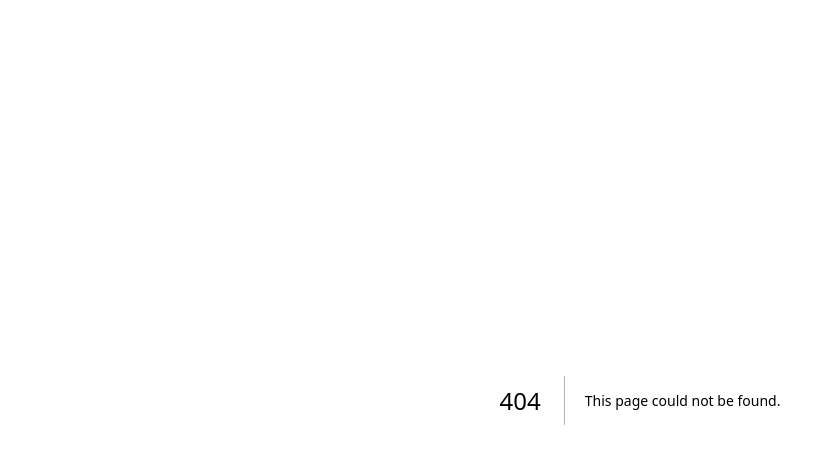
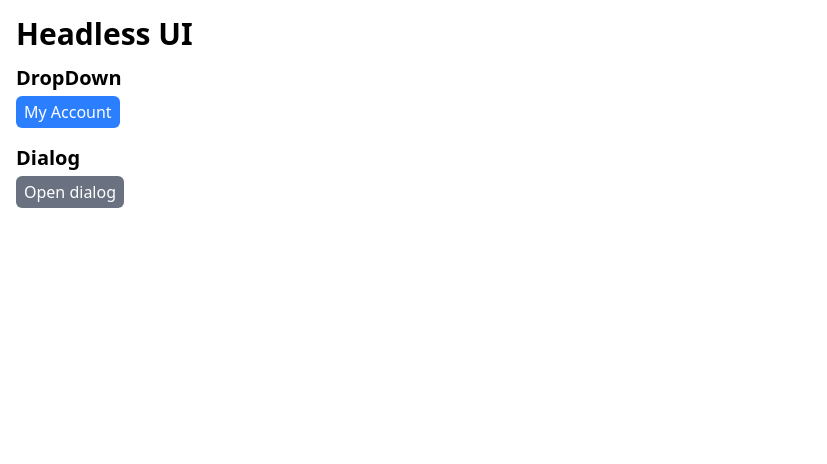
Before and after one commit to Seokyung/TailwindCSS_Study, a Next.js app: page /ch17 in a window 1280 px wide. Before the commit this address had no page. Shown: the top 464 px of the page, without its empty margins (0-827 px from the left). Built offline with nearby package versions, Linux system fonts and the light colour scheme.

Commit message:
[3-17] Tailwind를 UI 라이브러리와 함께 사용하기

```diff
--- a/package.json
+++ b/package.json
@@ -9,6 +9,7 @@
 		"lint": "next lint"
 	},
 	"dependencies": {
+		"@headlessui/react": "^2.2.2",
 		"clsx": "^2.1.1",
 		"next": "15.3.1",
 		"postcss": "^8.5.3",
--- /dev/null
+++ b/src/app/ch17/page.tsx
@@ -0,0 +1,93 @@
+"use client";
+
+import {
+  Description,
+  Dialog,
+  DialogPanel,
+  DialogTitle,
+  Menu,
+  MenuButton,
+  MenuItem,
+  MenuItems,
+} from "@headlessui/react";
+import { useState } from "react";
+
+const Home = () => {
+  const [isOpen, setIsOpen] = useState(false);
+
+  return (
+    <div className="space-y-4">
+      <h1 className="mb-3 text-3xl font-bold">Headless UI</h1>
+      <div>
+        <h1 className="mb-1 text-xl font-bold">DropDown</h1>
+        <Menu>
+          <MenuButton className="rounded-md bg-blue-500 px-2 py-1 text-white">
+            My Account
+          </MenuButton>
+          <MenuItems>
+            <MenuItem>
+              <a className="block data-focus:bg-blue-100" href="/settings">
+                Settings
+              </a>
+            </MenuItem>
+            <MenuItem>
+              <a className="block data-focus:bg-blue-100" href="/support">
+                Support
+              </a>
+            </MenuItem>
+            <MenuItem>
+              <a className="block data-focus:bg-blue-100" href="/license">
+                License
+              </a>
+            </MenuItem>
+          </MenuItems>
+        </Menu>
+      </div>
+      <div>
+        <h1 className="mb-1 text-xl font-bold">Dialog</h1>
+        <button
+          className="rounded-md bg-gray-500 px-2 py-1 text-white"
+          onClick={() => setIsOpen(true)}
+        >
+          Open dialog
+        </button>
+        <Dialog
+          open={isOpen}
+          onClose={() => setIsOpen(false)}
+          className="relative z-50"
+        >
+          <div className="fixed inset-0 flex w-screen items-center justify-center p-4">
+            <DialogPanel className="max-w-lg space-y-4 border border-gray-100 bg-white p-12 shadow-xl">
+              <DialogTitle className="font-bold">
+                Deactivate account
+              </DialogTitle>
+              <Description>
+                This will permanently deactivate your account
+              </Description>
+              <p>
+                Are you sure you want to deactivate your account? All of your
+                data will be permanently removed.
+              </p>
+              <div className="flex gap-4">
+                <button
+                  className="rounded-md border-1 border-gray-500 px-2 py-1 text-gray-500"
+                  onClick={() => setIsOpen(false)}
+                >
+                  Cancel
+                </button>
+                <button
+                  className="rounded-md bg-red-600 px-2 py-1 text-white"
+                  onClick={() => setIsOpen(false)}
+                >
+                  Deactivate
+                </button>
+              </div>
+            </DialogPanel>
+          </div>
+        </Dialog>
+      </div>
+    </div>
+  );
+};
+
+export default Home;
--- a/src/app/page.tsx
+++ b/src/app/page.tsx
@@ -48,8 +48,9 @@
   },
   { id: 13, name: "Hover, focus 등 상태" },
   { id: 14, name: "Hover, focus 실습" },
-  { id: 15, name: "Tailwind 를 이용한 다양한 실습 1" },
-  { id: 16, name: "Tailwind 를 이용한 다양한 실습 2" },
+  { id: 15, name: "Tailwind를 이용한 다양한 실습 1" },
+  { id: 16, name: "Tailwind를 이용한 다양한 실습 2" },
+  { id: 17, name: "Tailwind를 UI 라이브러리와 함께 사용하기" },
 ];
 
 export default function Home() {
```
Also changed, not shown: 1 other file (tests, documents, lock files or other folders).
